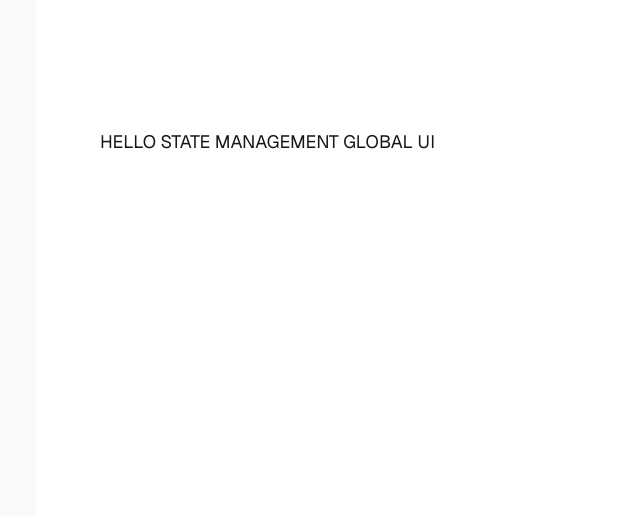
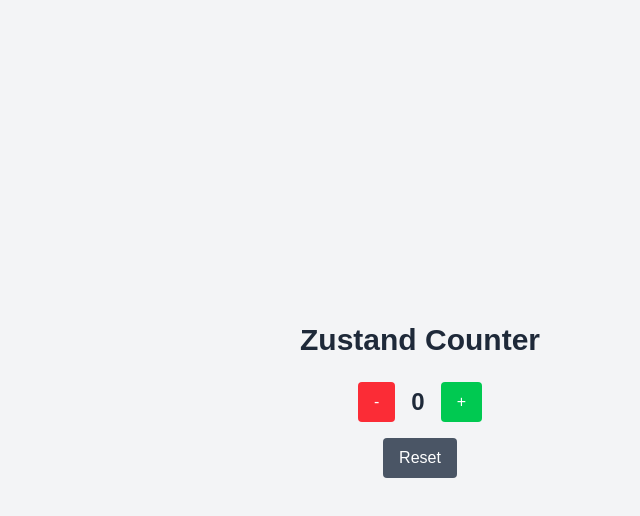
Before and after one commit to dedaldinodev4/zustand-cart-store-app, a Next.js app: page / in a window 1280 px wide. Shown: the top 516 px of the page, without its empty margins (220-860 px from the left). Built offline with nearby package versions, Linux system fonts and the light colour scheme.

Commit message:
feat: zustand-add-counter-without-middleware

```diff
--- /dev/null
+++ b/src/app/cart/page.tsx
@@ -0,0 +1,12 @@
+import Link from 'next/link';
+import React from 'react';
+
+
+
+const Cart: React.FC = () => {
+  return (
+    <Link href='/'>Home</Link>
+  );
+}
+
+export default Cart;
--- a/src/app/page.tsx
+++ b/src/app/page.tsx
@@ -1,11 +1,7 @@
-import Image from "next/image";
+import { Counter } from "@/components/Counter";
 
-export default function Home() {
+export default function App() {
   return (
-    <div className="flex min-h-screen items-center justify-center bg-zinc-50 font-sans dark:bg-black">
-      <main className="flex min-h-screen w-full max-w-3xl flex-col items-center justify-between py-32 px-16 bg-white dark:bg-black sm:items-start">
-        <h1 className="text-lg">HELLO STATE MANAGEMENT GLOBAL UI</h1>
-      </main>
-    </div>
+    <Counter />
   );
 }
--- /dev/null
+++ b/src/components/Counter.tsx
@@ -0,0 +1,29 @@
+"use client"
+import React from 'react';
+import { useCounterStore } from "@/store/useCounterStore";
+import Link from 'next/link';
+
+
+export const Counter: React.FC = () => {
+
+  const { count, increase, decrease, reset } = useCounterStore()
+
+  return (
+    <div className="flex flex-col items-center justify-center min-h-screen bg-gray-100 text-gray-800">
+      <h1 className="text-3xl font-bold mb-6">Zustand Counter</h1>
+      <div className="flex items-center gap-4 mb-4">
+        <button onClick={decrease} className="px-4 py-2 bg-red-500 text-white rounded cursor-pointer">
+          -
+        </button>
+        <span className="text-2xl font-semibold">{count}</span>
+        <button onClick={increase} className="px-4 py-2 bg-green-500 text-white rounded cursor-pointer">
+          +
+        </button>
+      </div>
+      <button onClick={reset} className="px-4 py-2 bg-gray-600 text-white rounded cursor-pointer">
+        Reset
+      </button>
+
+    </div>
+  )
+}
--- /dev/null
+++ b/src/store/useCounterStore.ts
@@ -0,0 +1,15 @@
+import { create } from "zustand";
+
+interface CounterState {
+  count: number;
+  increase: () => void;
+  decrease: () => void;
+  reset: () => void;
+}
+
+export const useCounterStore = create<CounterState>((set) => ({
+  count: 0,
+  increase: () => set((state) => ({ count: state.count + 1 })),
+  decrease: () => set((state) => ({ count: state.count - 1 })),
+  reset: () => set({ count: 0 }),
+}));
```
Also changed, not shown: package.json (+5 -4 lines), tsconfig.json (+14 -4 lines), 1 other file (tests, documents, lock files or other folders).
